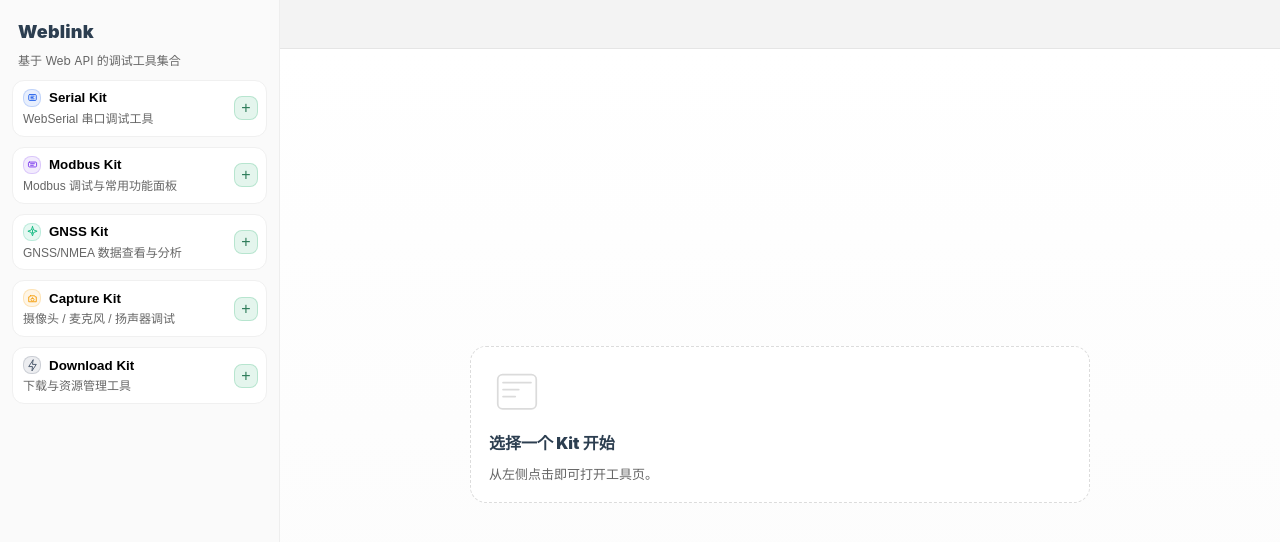
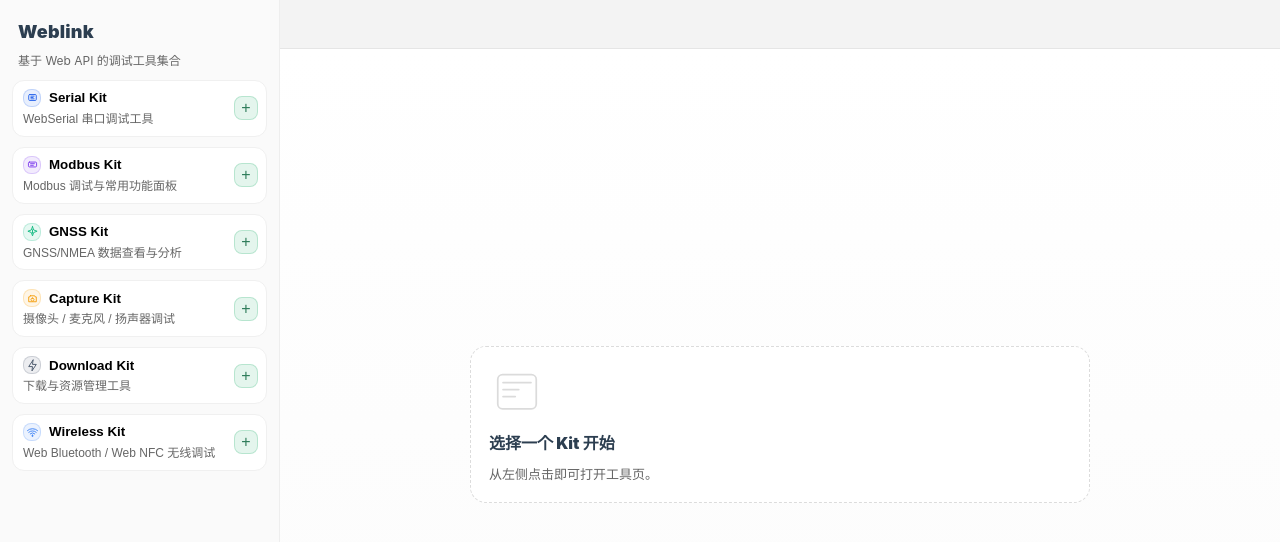
Before and after one commit to insightop/weblink, a Vue app: page / in a window 1280 px wide. Shown: the top 542 px of the page. Built offline with nearby package versions, Linux system fonts and the light colour scheme.

Commit message:
添加wirelesskit内嵌，更新KitIcon和KitIframePane组件以包含新图标和权限设置

```diff
--- a/src/features/kits/components/KitIcon.vue
+++ b/src/features/kits/components/KitIcon.vue
@@ -28,6 +28,9 @@ const ICONS = {
     'M8 7h8l1 2h2v9H5V9h2l1-2Zm4 4.2a2.8 2.8 0 1 0 0 5.6 2.8 2.8 0 0 0 0-5.6Z',
   ),
   download: common('M13 2 5 14h7l-1 8 8-12h-7l1-8Z'),
+  wireless: common(
+    'M12 18.8a1.2 1.2 0 1 0 0 2.4 1.2 1.2 0 0 0 0-2.4Zm-4.2-2.5a6.2 6.2 0 0 1 8.4 0M5.1 13.5a10 10 0 0 1 13.8 0M2.7 10.3a13.5 13.5 0 0 1 18.6 0',
+  ),
 }
 
 const TONES = {
@@ -36,6 +39,7 @@ const TONES = {
   gnss: { fg: 'rgba(16, 185, 129, 0.95)', bg: 'rgba(16, 185, 129, 0.10)', bd: 'rgba(16, 185, 129, 0.20)' },
   capture: { fg: 'rgba(245, 158, 11, 0.95)', bg: 'rgba(245, 158, 11, 0.10)', bd: 'rgba(245, 158, 11, 0.22)' },
   download: { fg: 'rgba(71, 85, 105, 0.95)', bg: 'rgba(71, 85, 105, 0.10)', bd: 'rgba(71, 85, 105, 0.20)' },
+  wireless: { fg: 'rgba(59, 130, 246, 0.95)', bg: 'rgba(59, 130, 246, 0.10)', bd: 'rgba(59, 130, 246, 0.20)' },
 }
 
 const iconSpec = ICONS[props.icon] ?? ICONS.download
--- a/src/features/kits/components/KitIframePane.vue
+++ b/src/features/kits/components/KitIframePane.vue
@@ -60,7 +60,7 @@ onBeforeUnmount(() => {
         :src="src"
         title="kit-iframe"
         loading="eager"
-        allow="serial; usb; hid; camera; microphone; speaker-selection; clipboard-read; clipboard-write"
+        allow="serial; usb; hid; bluetooth; nfc; camera; microphone; speaker-selection; clipboard-read; clipboard-write"
         @load="onLoad"
       />
     </div>
--- a/src/features/kits/registry/kitModules.js
+++ b/src/features/kits/registry/kitModules.js
@@ -38,4 +38,11 @@ export const KIT_MODULES = [
     icon: 'download',
     url: 'https://weblink-downloadkit.pages.dev',
   },
+  {
+    key: 'wirelesskit',
+    name: 'Wireless Kit',
+    desc: 'Web Bluetooth / Web NFC 无线调试',
+    icon: 'wireless',
+    url: 'https://wirelesskit.pages.dev',
+  },
 ]
```
